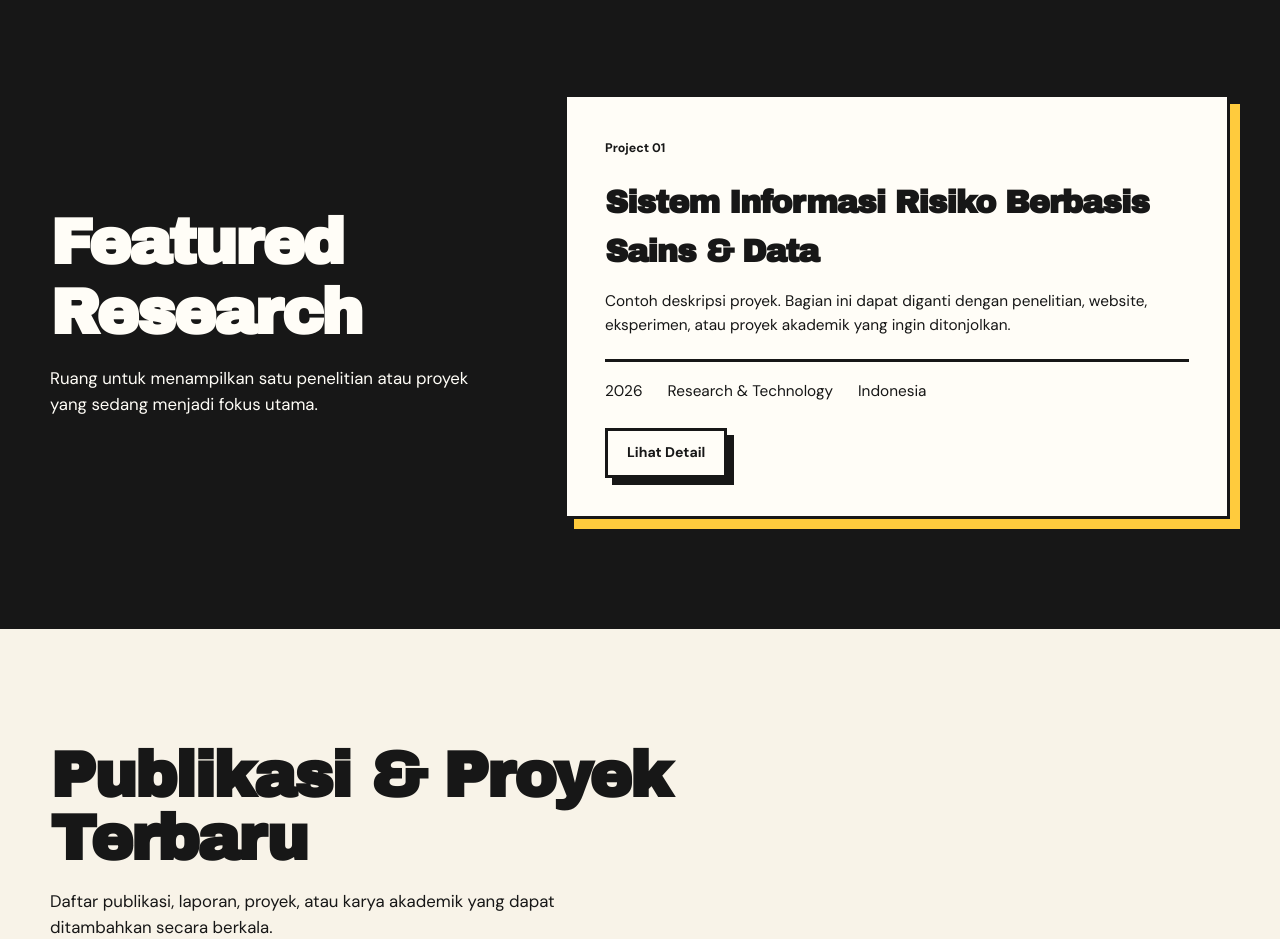
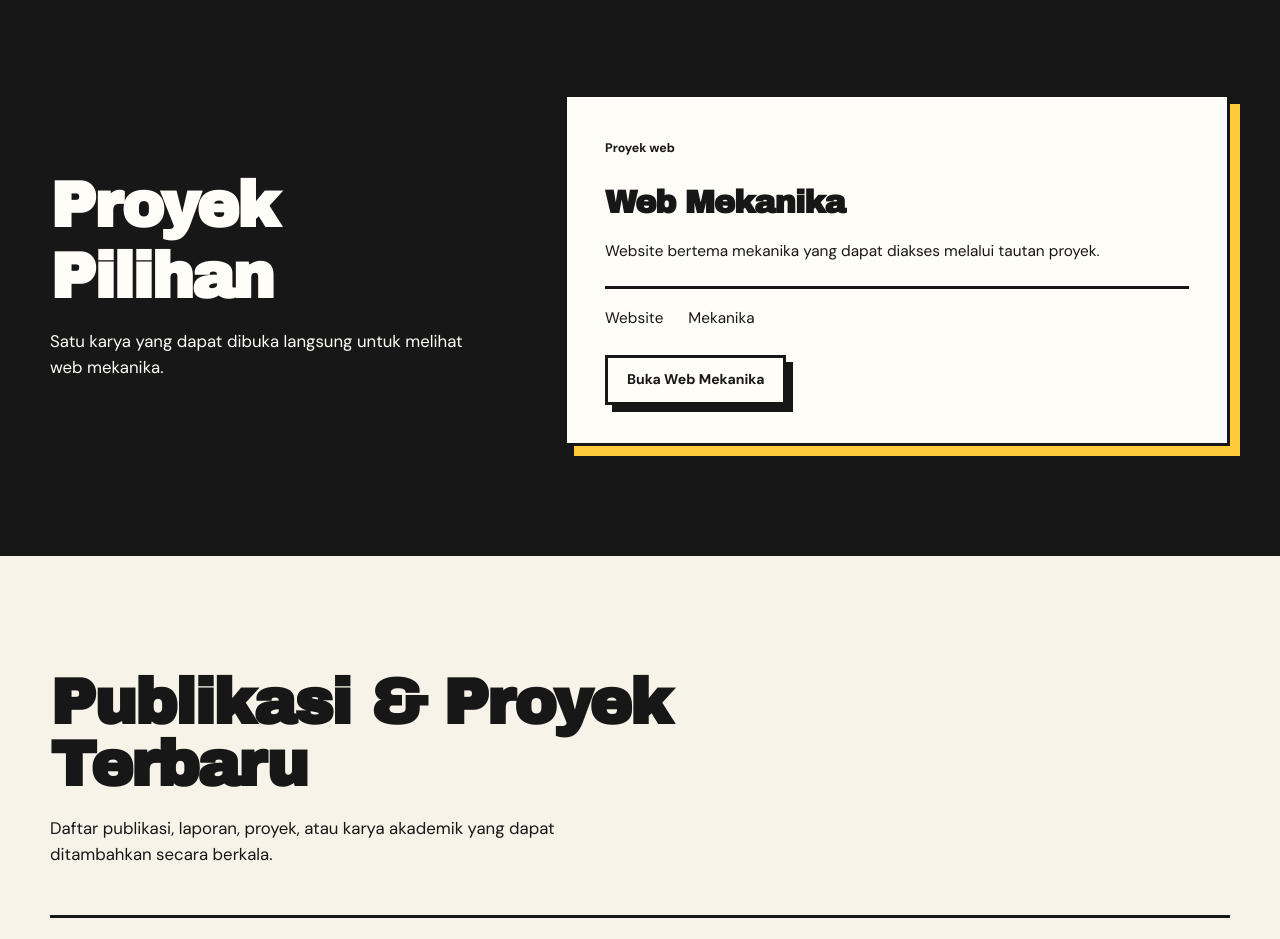
Before and after one commit to ilhamcahyap/ilhamcahyap.github.io, a plain HTML site: page index.html in a window 1280 px wide. Shown: the part 3560-4499 px from the top of the page. Drawn offline with Linux system fonts and the light colour scheme.

Commit message:
Update index.html

```diff
--- a/index.html
+++ b/index.html
@@ -712,29 +712,26 @@ footer{color:var(--nb-surface);background:var(--nb-ink)}.footer-brand h2,.footer
     <div class="container featured-grid">
         <div>
             <div class="eyebrow">Proyek Unggulan</div>
-            <h2>Featured Research</h2>
+            <h2>Proyek Pilihan</h2>
             <p class="featured-intro">
-                Ruang untuk menampilkan satu penelitian atau proyek yang sedang
-                menjadi fokus utama.
+                Satu karya yang dapat dibuka langsung untuk melihat web mekanika.
             </p>
         </div>
 
         <article class="featured-box">
-            <span class="tag">Project 01</span>
-            <h3>Sistem Informasi Risiko Berbasis Sains & Data</h3>
+            <span class="tag">Proyek web</span>
+            <h3>Web Mekanika</h3>
             <p>
-                Contoh deskripsi proyek. Bagian ini dapat diganti dengan penelitian,
-                website, eksperimen, atau proyek akademik yang ingin ditonjolkan.
+                Website bertema mekanika yang dapat diakses melalui tautan proyek.
             </p>
 
             <div class="featured-meta">
-                <span>2026</span>
-                <span>Research & Technology</span>
-                <span>Indonesia</span>
+                <span>Website</span>
+                <span>Mekanika</span>
             </div>
 
             <div style="margin-top:24px">
-                <a href="#publications" class="btn btn-light">Lihat Detail</a>
+                <a href="https://fismod-fzafaya8dnazbnad.indonesiacentral-01.azurewebsites.net/" class="btn btn-light" target="_blank" rel="noopener noreferrer">Buka Web Mekanika</a>
             </div>
         </article>
     </div>
```
